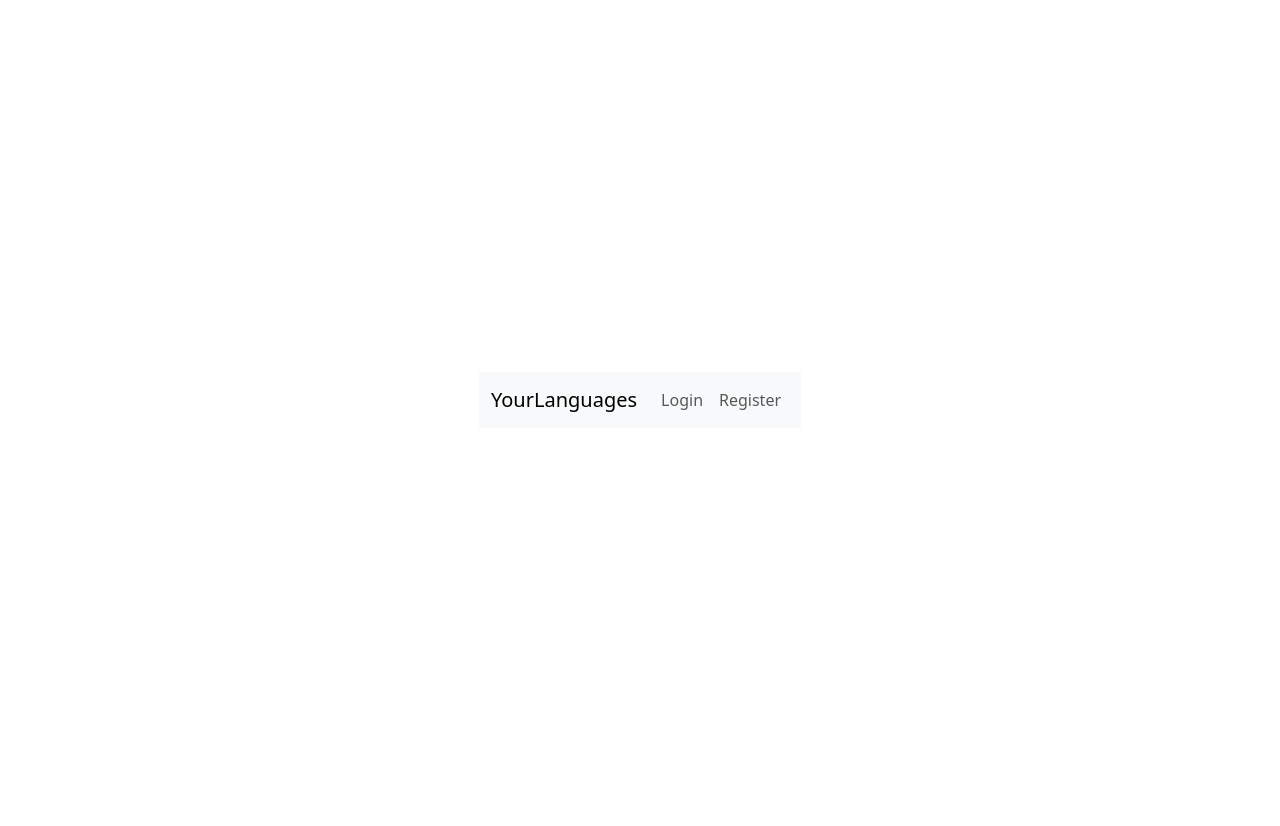
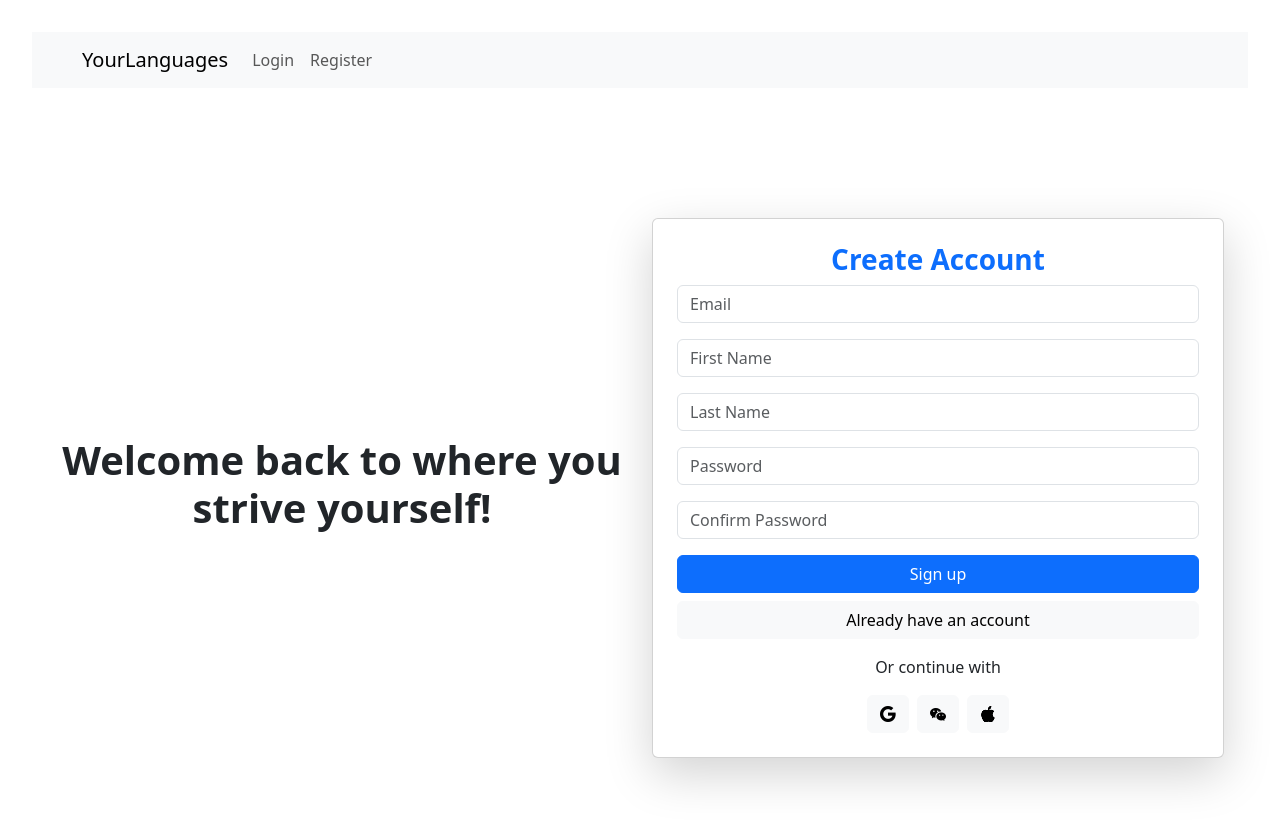
Before and after one commit to MaribelWang/LP_YourLanguages_Vue3, a Vue app: page /register in a window 1280 px wide. Shown: the top 826 px of the page. Before the commit the page ends 800 px from the top, so only its background shows below. Built offline with nearby package versions, Linux system fonts and the light colour scheme.

Commit message:
Login and register page styling and adding

```diff
--- a/package.json
+++ b/package.json
@@ -9,6 +9,7 @@
     "preview": "vite preview"
   },
   "dependencies": {
+    "axios": "^1.7.9",
     "bootstrap": "^5.3.3",
     "bootstrap-icons": "^1.11.3",
     "vee-validate": "^4.15.0",
--- a/src/views/Login.vue
+++ b/src/views/Login.vue
@@ -1 +1,58 @@
-<template></template>
+<template>
+  <div class="container-fluid d-flex justify-content-center align-items-center vh-100">
+    <div class="row w-100">
+      <div class="col-md-6 d-flex flex-column justify-content-center text-center">
+        <h1 class="fw-bold">Welcome back to where you strive yourself!</h1>
+      </div>
+      <div class="col-md-6 d-flex flex-column justify-content-center">
+        <div class="card p-4 shadow-lg">
+          <h3 class="text-primary text-center fw-bold">Login here</h3>
+          <form @submit.prevent="login">
+            <div class="mb-3">
+              <input type="email" class="form-control" placeholder="Email" v-model="email" required>
+            </div>
+            <div class="mb-3">
+              <input type="password" class="form-control" placeholder="Password" v-model="password" required>
+            </div>
+            <div class="text-end">
+              <a href="#" class="text-primary">Forgot your password?</a>
+            </div>
+            <button class="btn btn-primary w-100">Sign in</button>
+            <button class="btn btn-light w-100 mt-2" @click="navigateToRegister">Create new account</button>
+          </form>
+          <div class="text-center mt-3">
+            <p>Or continue with</p>
+            <div class="d-flex justify-content-center gap-2">
+              <button class="btn btn-light">
+                <i class="bi bi-google"></i>
+              </button>
+              <button class="btn btn-light">
+                <i class="bi bi-wechat"></i>
+              </button>
+              <button class="btn btn-light">
+                <i class="bi bi-apple"></i>
+              </button>
+            </div>
+          </div>
+        </div>
+      </div>
+    </div>
+  </div>
+</template>
+
+<script setup>
+import { ref } from 'vue';
+import { useRouter } from 'vue-router';
+
+const router = useRouter();
+const email = ref('');
+const password = ref('');
+
+const login = () => {
+  alert(`Logging in with ${email.value}`);
+};
+
+const navigateToRegister = () => {
+  router.push('/register');
+};
+</script>
--- a/src/views/Register.vue
+++ b/src/views/Register.vue
@@ -1 +1,71 @@
-<template></template>
+<template>
+  <div class="container-fluid d-flex justify-content-center align-items-center vh-100">
+    <div class="row w-100">
+      <div class="col-md-6 d-flex flex-column justify-content-center text-center">
+        <h1 class="fw-bold">Welcome back to where you strive yourself!</h1>
+      </div>
+      <div class="col-md-6 d-flex flex-column justify-content-center">
+        <div class="card p-4 shadow-lg">
+          <h3 class="text-primary text-center fw-bold">Create Account</h3>
+          <form @submit.prevent="register">
+            <div class="mb-3">
+              <input type="email" class="form-control" placeholder="Email" v-model="email" required>
+            </div>
+            <div class="mb-3">
+              <input type="text" class="form-control" placeholder="First Name" v-model="firstName" required>
+            </div>
+            <div class="mb-3">
+              <input type="text" class="form-control" placeholder="Last Name" v-model="lastName" required>
+            </div>
+            <div class="mb-3">
+              <input type="password" class="form-control" placeholder="Password" v-model="password" required>
+            </div>
+            <div class="mb-3">
+              <input type="password" class="form-control" placeholder="Confirm Password" v-model="confirmPassword" required>
+            </div>
+            <button class="btn btn-primary w-100">Sign up</button>
+            <button class="btn btn-light w-100 mt-2" @click="navigateToLogin">Already have an account</button>
+          </form>
+          <div class="text-center mt-3">
+            <p>Or continue with</p>
+            <div class="d-flex justify-content-center gap-2">
+              <button class="btn btn-light">
+                <i class="bi bi-google"></i>
+              </button>
+              <button class="btn btn-light">
+                <i class="bi bi-wechat"></i>
+              </button>
+              <button class="btn btn-light">
+                <i class="bi bi-apple"></i>
+              </button>
+            </div>
+          </div>
+        </div>
+      </div>
+    </div>
+  </div>
+</template>
+
+<script setup>
+import { ref } from 'vue';
+import { useRouter } from 'vue-router';
+
+const router = useRouter();
+const email = ref('');
+const firstName = ref('');
+const lastName = ref('');
+const password = ref('');
+const confirmPassword = ref('');
+
+const register = () => {
+  if (password.value !== confirmPassword.value) {
+    alert('Passwords do not match');
+    return;
+  }
+  alert(`Registering ${firstName.value} ${lastName.value}`);
+};
+
+const navigateToLogin = () => {
+  router.push('/login');
+};
+</script>
```
Also changed, not shown: 1 other file (tests, documents, lock files or other folders).
